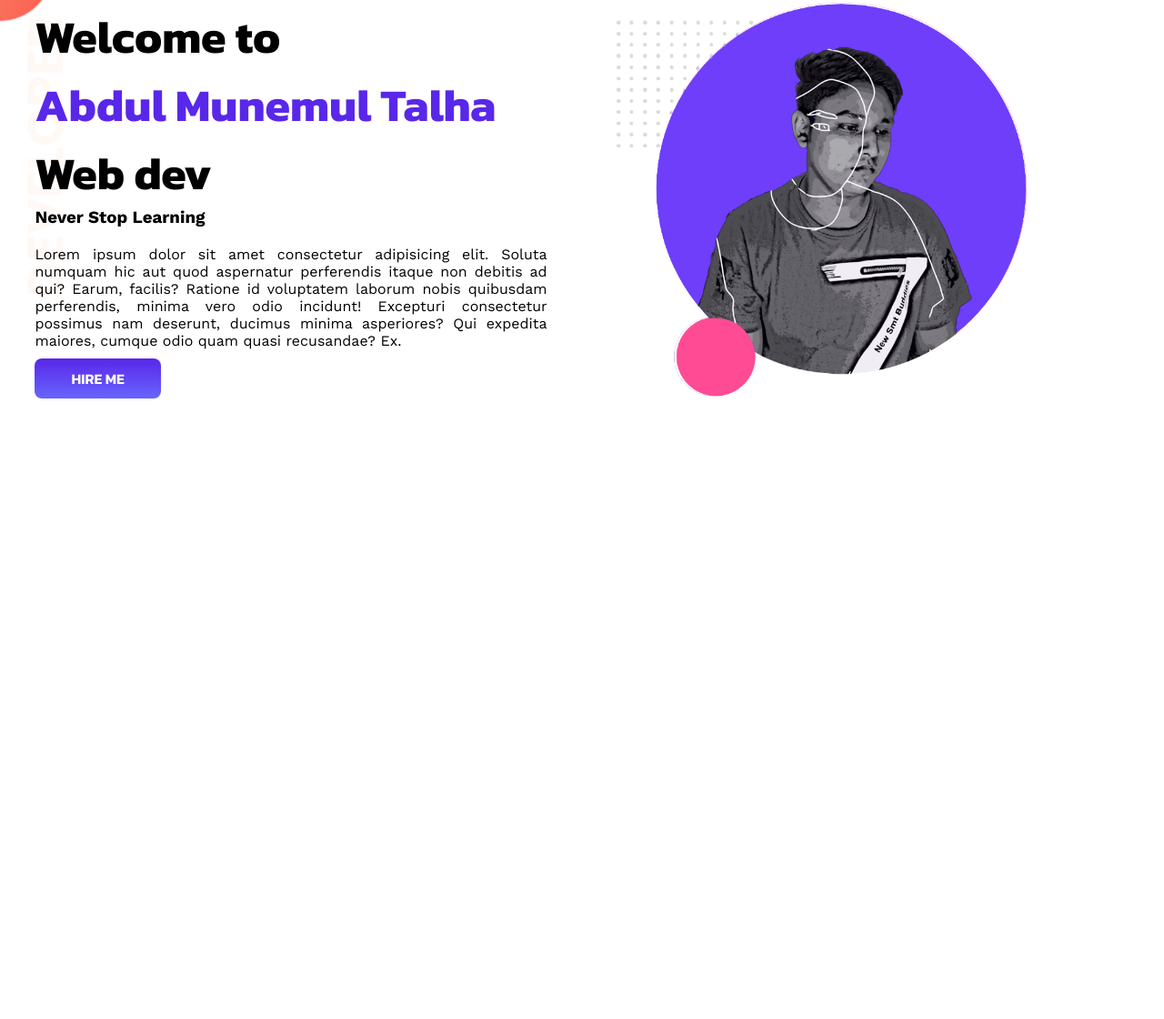
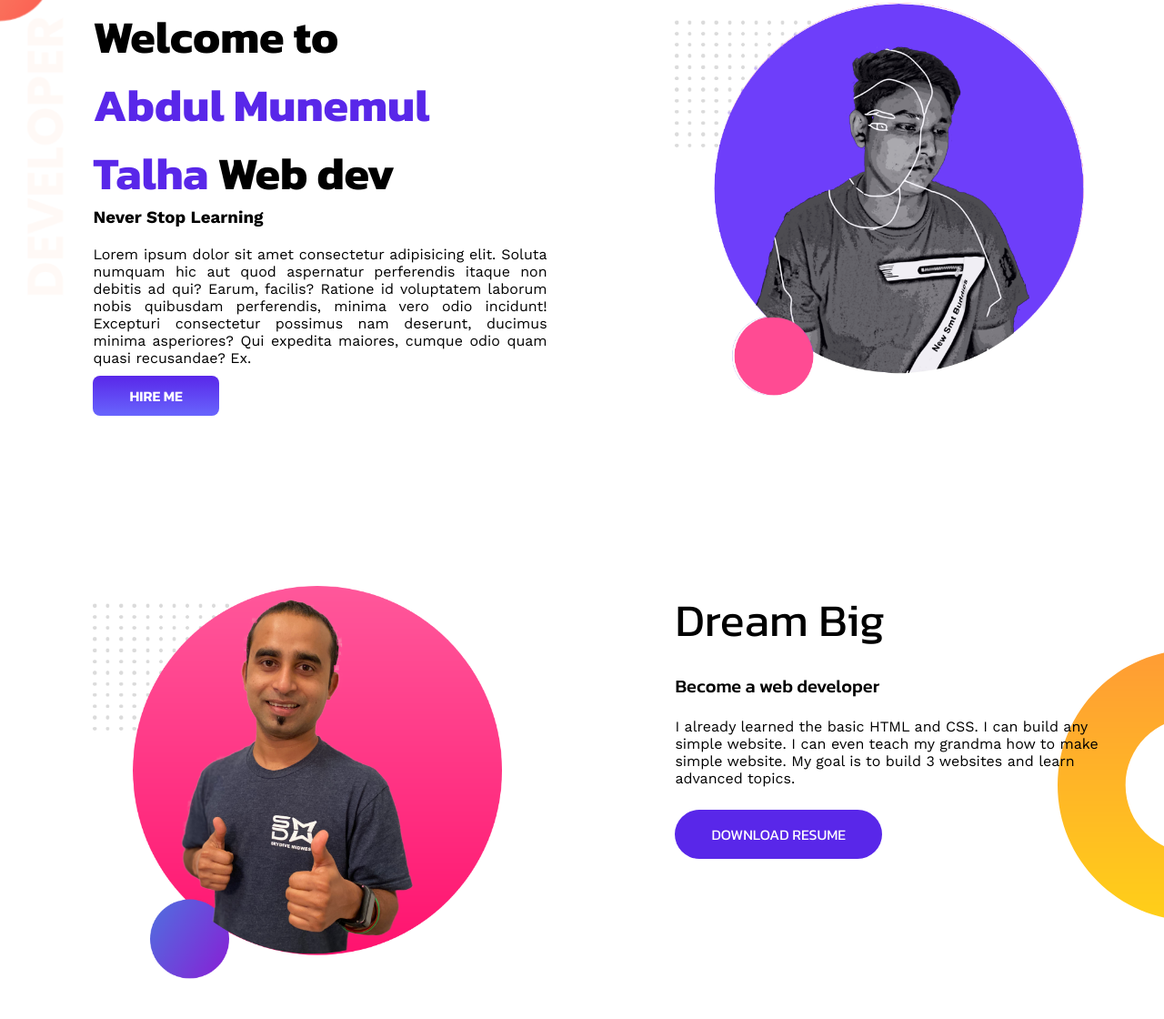
Before and after one commit to AbdulMunemulTalha/dev-Portfolio, a plain HTML site: page index.html in a window 1280 px wide. Shown: the part 35-1155 px from the top of the page at 91% size. Before the commit the page ends 800 px from the top, so only its background shows below. Drawn offline with nearby package versions, Linux system fonts and the light colour scheme.

Commit message:
mid section

```diff
--- a/css/style.css
+++ b/css/style.css
@@ -23,23 +23,21 @@ font-family:'Work Sans', sans-serif;
     color: #5927E9;
 }
 
-section {
+.top-sec {
     display: flex;
-
-}
-
-.top-sec {
     background-image: url(../images/top-banner.png);
     background-repeat: no-repeat;
 }
 
 .hw-top-sec {
     width: 50%;
+    float: left;
+    margin-left: 5%;
     padding: 3%;
 }
 
 .hw-top-sec img {
-    width: 80%;
+    width: 90%;
 }
 
 .hw-top-sec h1 {
@@ -65,11 +63,67 @@ section {
     font-weight: 600;
     padding: 10px 40px;
     border-radius: 8px;
+
 }
 
-.hm-btn :hover {
+.hm-btn:hover {
 
-    background-image: whitesmoke;
-    border: .5px solid #5927E9;
     color: black;
+    background-image: linear-gradient(orange, tomato);
+    transition: 0.5s;
 }
+
+#big-dream {
+    margin-top: 120px;
+    display: flex;
+    background-image: url(../images/dream-bg.png);
+    background-repeat: no-repeat;
+    background-position: right;
+}
+
+.hw-mid-sec {
+    width: 50%;
+    float: left;
+    margin-left: 5%;
+    padding: 3%;
+}
+
+.hw-mid-sec img {
+    width: 90%;
+}
+
+.hw-mid-sec h2 {
+    font-size: 50px;
+    font-weight: 400;
+}
+
+.hw-mid-sec h3 {
+    font-size: 20px;
+    font-weight: 500;
+    margin-top: 20px;
+}
+
+.hw-mid-sec p {
+    font-family: 'Work Sans', sans-serif;
+    font-size: 16px;
+    font-weight: 400;
+    margin-top: 20px;
+    margin-bottom: 40px;
+}
+
+.dwn-resume {
+    text-decoration: none;
+    color: white;
+    background-color: #5927E9;
+    padding: 15px 40px;
+    border-radius: 100px;
+
+}
+
+.dwn-resume:hover {
+    color: black;
+    border: 2px solid black;
+    background-color: white;
+    transition: .5s;
+
+}
--- a/index.html
+++ b/index.html
@@ -10,8 +10,8 @@
 </head>
 
 <body>
-    <section class="top-sec ">
-        <div class="hw-top-sec screen-box">
+    <section class="top-sec">
+        <div class="hw-top-sec">
             <h1>Welcome to</h1>
             <h1><span class="amt-color">Abdul Munemul Talha</span> Web dev</h1>
             <h3>Never Stop Learning</h3>
@@ -27,7 +27,20 @@
 
 
     </section>
-    <section class="middle"></section>
+
+    <section id="big-dream">
+        <div class="hw-mid-sec">
+            <img src="images/jhankar2.png" alt="">
+        </div>
+        <div class="hw-mid-sec">
+            <h2>Dream Big</h2>
+            <h3>Become a web developer</h3>
+            <p>I already learned the basic HTML and CSS. I can build any simple website. I can even teach my grandma
+                how to make simple website. My goal is to build 3 websites and learn advanced topics.</p>
+            <a class="dwn-resume" href="#">DOWNLOAD RESUME</a>
+        </div>
+    </section>
+
 
 </body>
 
```
